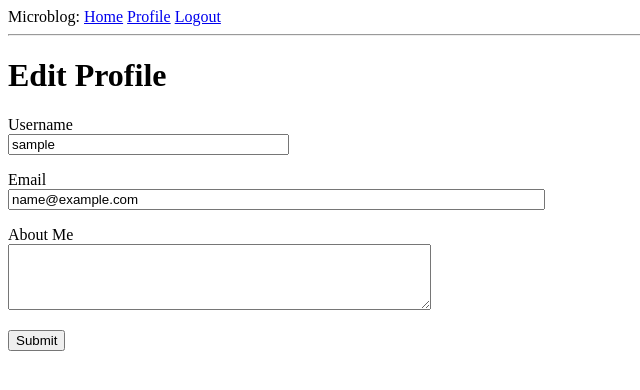
After one commit to jjavierweb/flask_microblog, a Flask app: page /edit_profile in a window 1280 px wide. The commit adds this page. Shown: the top 390 px of the page, without its empty margins (0-640 px from the left). Run offline with Flask 2, Linux system fonts and the light colour scheme; the visitor is signed in with stand-in values (Sample User, id 1); data comes from the database, SQL or seed files in the repository.

Commit message:
added user profile to the system

```diff
--- a/app/forms.py
+++ b/app/forms.py
@@ -1,6 +1,6 @@
 from flask_wtf import FlaskForm
-from wtforms import StringField, PasswordField, BooleanField, SubmitField
-from wtforms.validators import ValidationError, DataRequired, Email, EqualTo
+from wtforms import StringField, TextAreaField, PasswordField, BooleanField, SubmitField
+from wtforms.validators import ValidationError, DataRequired, Email, EqualTo, Length
 from app.models import User
 
 
@@ -30,3 +30,9 @@ class RegistrationForm(FlaskForm):
         user = User.query.filter_by(email=email.data).first()
         if user is not None:
             raise ValidationError('Please use a different email address.')
+
+class EditorProfileForm(FlaskForm):
+    username = StringField('Username', validators=[DataRequired()])
+    email = StringField('Email', validators=[DataRequired(), Email()])
+    about_me = TextAreaField('About Me', validators=[Length(min=0, max=140)])
+    submit = SubmitField('Submit')
--- a/app/models.py
+++ b/app/models.py
@@ -1,6 +1,7 @@
 from datetime import datetime
 from app import db, login
 from flask_login import UserMixin
+from hashlib import md5
 from werkzeug.security import generate_password_hash, check_password_hash
 
 
@@ -10,6 +11,8 @@ class User(UserMixin, db.Model):
     email = db.Column(db.String(120), index=True, unique=True)
     password_hash = db.Column(db.String(128))
     posts = db.relationship('Post', backref='author', lazy='dynamic')
+    about_me = db.Column(db.String(140))
+    last_seen = db.Column(db.DateTime, default=datetime.utcnow)
 
     def __repr__(self):
         return f'<User {self.username} >'
@@ -21,6 +24,11 @@ class User(UserMixin, db.Model):
     # create function to compare password hash
     def check_password(self, password):
         return check_password_hash(self.password_hash, password)
+
+    # define method to grab Gravatar for the users
+    def avatar(self, size):
+        digest = md5(self.email.lower().encode('utf-8')).hexdigest()
+        return f'https://www.gravatar.com/avatar/{digest}?d=identicon&s={size}'
 
 
 class Post(db.Model):
--- a/app/routes.py
+++ b/app/routes.py
@@ -2,8 +2,16 @@ from flask import render_template, flash, redirect, url_for, request
 from flask_login import current_user, login_required, login_user, logout_user
 from werkzeug.urls import url_parse
 from app import app, db
-from app.forms import LoginForm, RegistrationForm
+from app.forms import LoginForm, RegistrationForm, EditorProfileForm
+from datetime import datetime
 from app.models import User
+
+
+@app.before_request
+def before_request():
+    if current_user.is_authenticated:
+        current_user.last_seen = datetime.utcnow()
+        db.session.commit()
 
 
 @app.route('/')
@@ -61,3 +69,38 @@ def register():
         flash('Congratulations, you are now a registered user!')
         return redirect(url_for('login'))
     return render_template('register.html', title='Register', form=form)
+
+
+@app.route('/user/<username>')
+@login_required
+def user(username):
+    user = User.query.filter_by(username=username).first_or_404()
+    posts = [
+        {
+            'author': user,
+            'body': 'Test Post #1'
+        },
+        {
+            "author": user,
+            'body': 'Test Post #2'
+        }
+    ]
+    return render_template('user.html', title='User Profile', user=user, posts=posts)
+
+
+@app.route('/edit_profile', methods=['GET', 'POST'])
+@login_required
+def edit_profile():
+    form = EditorProfileForm()
+    if form.validate_on_submit():
+        current_user.username = form.username.data
+        current_user.email = form.email.data
+        current_user.about_me = form.about_me.data
+        db.session.commit()
+        flash('Your changes have been saved.')
+        return redirect(url_for('edit_profile'))
+    elif request.method == 'GET':
+        form.username.data = current_user.username
+        form.email.data = current_user.email
+        form.about_me.data = current_user.about_me
+    return render_template('edit_profile.html', title='Edit Profile', form=form)
--- /dev/null
+++ b/app/templates/_post.html
@@ -0,0 +1,6 @@
+<table>
+    <tr valign="top">
+        <td><img src="{{  post.author.avatar(36) }}" alt="Image of Post's author"></td>
+        <td>{{ post.author.username }} says: {{  post.body }}</td>
+    </tr>
+</table>
--- a/app/templates/base.html
+++ b/app/templates/base.html
@@ -16,9 +16,10 @@
     <div>Microblog:
       <a href="{{ url_for('index') }}">Home</a>
       {% if current_user.is_anonymous %}
-      <a href="{{ url_for('login') }}">Login</a>
+        <a href="{{ url_for('login') }}">Login</a>
       {% else %}
-      <a href="{{ url_for('logout') }}">Logout</a>
+          <a href="{{ url_for('user', username=current_user.username) }}">Profile</a>
+          <a href="{{ url_for('logout') }}">Logout</a>
       {% endif %}
     </div>
     <hr>
--- /dev/null
+++ b/app/templates/edit_profile.html
@@ -0,0 +1,32 @@
+{%  extends 'base.html' %}
+
+{% block content %}
+    <h1>Edit Profile</h1>
+    <form action="" method="post">
+        {{ form.hidden_tag() }}
+        <p>
+            {{  form.username.label }} <br>
+            {{ form.username(size=32) }} <br>
+            {% for error in form.username.errors %}
+                <span style="color: red;"> [{{ error }}]</span>
+            {% endfor %}
+        </p>
+        <p>
+            {{ form.email.label }} <br>
+            {{ form.email(size=64) }} <br>
+            {% for error in form.email.errors %}
+                <span style="color: red;"> [{{ error }}]</span>
+            {% endfor %}
+        </p>
+        <p>
+            {{ form.about_me.label }} <br>
+            {{ form.about_me(cols=50,rows=4) }} <br>
+            {% for error in form.about_me.errors %}
+                <span style="color:red;">
+                [{{ error }}]
+                </span>
+            {% endfor %}
+        </p>
+        <p>{{ form.submit }}</p>
+    </form>
+{% endblock %}
```
Also changed, not shown: app/templates/user.html (added, +25 -0 lines), migrations/versions/9f884e2af4cd_new_fields_added_to_user_model.py (added, +30 -0 lines).
